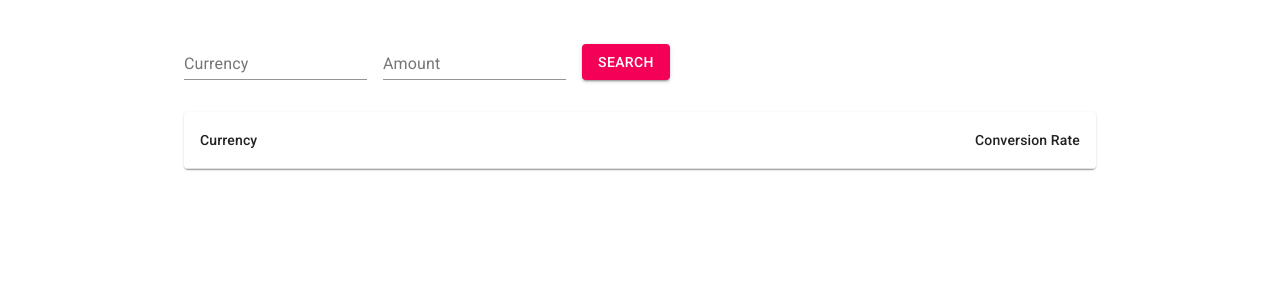
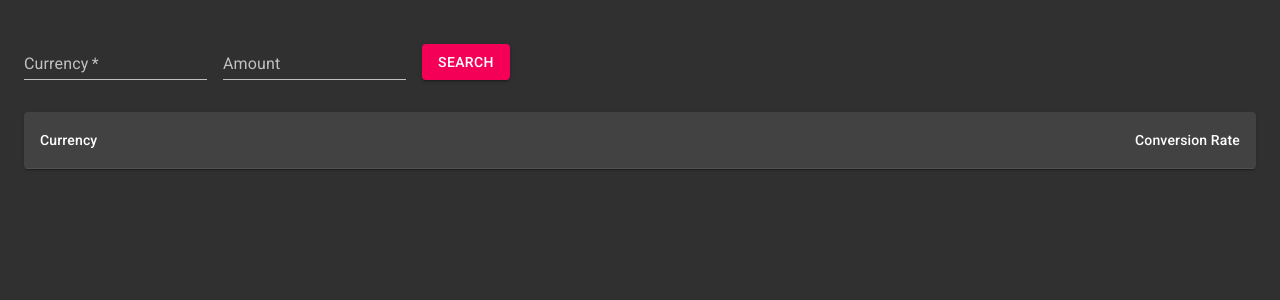
Before and after one commit to AJKilmurray/currency-converter, a React (Create React App) app: page / in a window 1280 px wide. Shown: the top 300 px of the page. Built offline with nearby package versions, Linux system fonts and the light colour scheme.

Commit message:
functionality

```diff
--- a/package.json
+++ b/package.json
@@ -4,6 +4,7 @@
   "private": true,
   "dependencies": {
     "@material-ui/core": "^4.12.3",
+    "@material-ui/icons": "^4.11.2",
     "@testing-library/jest-dom": "^5.14.1",
     "@testing-library/react": "^11.2.7",
     "@testing-library/user-event": "^12.8.3",
--- a/src/App.js
+++ b/src/App.js
@@ -1,12 +1,85 @@
 import Form from "./components/form/Form";
+import OutputTable from "./components/table/OutputTable";
+import { useState } from "react";
 import Container from "@material-ui/core/Container";
 
 function App() {
-  return (
-    <Container maxWidth="md">
-      <Form />
-    </Container>
-  );
+	const [results, setResults] = useState([]);
+
+	const handleSubmit = (event) => {
+		event.preventDefault();
+		// Search Field
+		const inputField = document.getElementById("input");
+
+		if (!inputField.value) {
+			// InputField value is empty
+			emptySearch(inputField);
+		} else if (inputField.value) {
+			// InputField value is not empty (valid)
+			validSearch(inputField);
+		}
+	};
+
+	const emptySearch = (input) => {
+		console.log("test");
+	};
+
+	const validSearch = async (input) => {
+		const value = input.value.toLowerCase();
+		const fetchResult = await fetchSearchData(input, value);
+
+		if (fetchResult.invalidSearch) {
+			searchNotFound(input);
+			return;
+		}
+
+		const amountInput = document.getElementById("amount");
+		let resultOutput = [];
+		for (const [key, value] of Object.entries(fetchResult)) {
+			if (key === value) {
+				return;
+			}
+
+			const amount = amountInput.value ? amountInput.value : 1;
+
+			resultOutput.push({ key, value: value * amount });
+		}
+		setResults(resultOutput);
+	};
+
+	const searchNotFound = (input) => {
+		console.log("hello");
+	};
+
+	const fetchSearchData = async (input, keyword) => {
+		return await fetch(`https://cdn.jsdelivr.net/gh/fawazahmed0/currency-api@1/latest/currencies/${keyword}.json`)
+			.then((res) => {
+				if (!res.ok) {
+					throw new Error(`Status Code: ${res.status}`);
+				}
+				return res.json();
+			})
+			.then((res) => {
+				return res[keyword];
+			})
+			.catch((err) => {
+				console.log(err);
+				return {
+					invalidSearch: true,
+				};
+			});
+	};
+
+	return (
+		<Container maxWidth="lg">
+			<Form submitHandler={handleSubmit} />
+			<OutputTable
+				results={results}
+				currency={document.getElementById("input")}
+				amount={document.getElementById("amount")}
+			/>
+		</Container>
+	);
 }
 
 export default App;
--- a/src/components/form/Form.js
+++ b/src/components/form/Form.js
@@ -1,14 +1,6 @@
-import { useState } from "react";
 import { makeStyles } from "@material-ui/core/styles";
 import Input from "./Input";
 import SearchButton from "./SearchButton";
-import Table from "@material-ui/core/Table";
-import TableBody from "@material-ui/core/TableBody";
-import TableCell from "@material-ui/core/TableCell";
-import TableContainer from "@material-ui/core/TableContainer";
-import TableHead from "@material-ui/core/TableHead";
-import TableRow from "@material-ui/core/TableRow";
-import Paper from "@material-ui/core/Paper";
 
 const useStyles = makeStyles((theme) => ({
 	root: {
@@ -17,104 +9,16 @@ const useStyles = makeStyles((theme) => ({
 			width: "25ch",
 		},
 	},
-  table: {
-    minWidth: 650,
-  },
 }));
 
-function Form() {
+function Form({ submitHandler }) {
 	const classes = useStyles;
-  const [results, setResults] = useState([]);
-
-  const handleSubmit = (event) => {
-    event.preventDefault();
-    // Search Field
-    const inputField = document.getElementById("input");
-
-    if (!inputField.value) {
-      // InputField value is empty
-      emptySearch(inputField);
-    } else if (inputField.value) {
-      // InputField value is not empty (valid)
-      validSearch(inputField);
-    }
-  };
-
-  const emptySearch = (input) => {
-    console.log("test");
-  };
-
-  const validSearch = async (input) => {
-    const value = input.value.toLowerCase();
-    const fetchResult = await fetchSearchData(input, value);
-
-    if (fetchResult.invalidSearch) {
-      searchNotFound(input);
-      return;
-    }
-
-    const amount = document.getElementById("amount");
-    let resultOutput = [];
-    for (const [key, value] of Object.entries(fetchResult)) {
-      if (key === value) {
-        return;
-      }
-
-      resultOutput.push({ key, value: value * amount.value });
-    }
-    setResults(resultOutput);
-  };
-
-  const searchNotFound = (input) => {
-    console.log("hello");
-  };
-
-  const fetchSearchData = async (input, keyword) => {
-    return await fetch(`https://cdn.jsdelivr.net/gh/fawazahmed0/currency-api@1/latest/currencies/${keyword}.json`)
-      .then((res) => {
-        if (!res.ok) {
-          throw new Error(`Status Code: ${res.status}`);
-        }
-
-        return res.json();
-      })
-      .then((res) => {
-        return res[keyword];
-      })
-      .catch((err) => {
-        console.log(err);
-        return {
-          invalidSearch: true,
-        };
-      });
-  };
-
 	return (
 		<>
-      <form className={classes.root} autoComplete="off" noValidate onSubmit={handleSubmit}>
+			<form className={classes.root} autoComplete="off" noValidate onSubmit={submitHandler}>
 				<Input />
 				<SearchButton />
 			</form>
-      <TableContainer component={Paper}>
-        <Table className={classes.table} aria-label="Currency Conversion Table">
-          <TableHead>
-            <TableRow>
-              <TableCell>Currency</TableCell>
-              <TableCell align="right">Conversion Rate</TableCell>
-            </TableRow>
-          </TableHead>
-          <TableBody>
-            {results.map((result) => (
-              <TableRow key={result.key}>
-                <TableCell component="th" scope="row">
-                  {result.key.toUpperCase()}
-                </TableCell>
-                <TableCell align="right">{result.value.toFixed(2)}</TableCell>
-              </TableRow>
-            ))}
-          </TableBody>
-        </Table>
-      </TableContainer>
 		</>
 	);
 }
--- a/src/components/form/Input.js
+++ b/src/components/form/Input.js
@@ -1,12 +1,12 @@
 import TextField from "@material-ui/core/TextField";
 
 function Input() {
-  return (
-    <>
-      <TextField id="input" label="Currency" />
-      <TextField id="amount" label="Amount" />
-    </>
-  );
+	return (
+		<>
+			<TextField id="input" label="Currency" required />
+			<TextField id="amount" label="Amount" type="number" />
+		</>
+	);
 }
 
 export default Input;
--- /dev/null
+++ b/src/components/table/OutputTable.js
@@ -0,0 +1,49 @@
+import Table from "@material-ui/core/Table";
+import TableBody from "@material-ui/core/TableBody";
+import TableCell from "@material-ui/core/TableCell";
+import TableContainer from "@material-ui/core/TableContainer";
+import TableHead from "@material-ui/core/TableHead";
+import TableRow from "@material-ui/core/TableRow";
+import Paper from "@material-ui/core/Paper";
+import { makeStyles } from "@material-ui/core";
+import ArrowForwardIcon from "@material-ui/icons/ArrowForward";
+
+const useStyles = makeStyles(() => ({
+	table: {
+		table: {
+			minWidth: 650,
+		},
+	},
+}));
+
+function OutputTable({ results, currency, amount }) {
+	const classes = useStyles;
+
+	return (
+		<TableContainer component={Paper}>
+			<Table className={classes.table} id="table" aria-label="Currency Conversion Table">
+				<TableHead>
+					<TableRow>
+						<TableCell>Currency</TableCell>
+						<TableCell align="right">Conversion Rate</TableCell>
+					</TableRow>
+				</TableHead>
+				<TableBody>
+					{results.map((result) => (
+						<TableRow key={result.key}>
+							<TableCell component="th" scope="row">
+								{result.key.toUpperCase()}
+							</TableCell>
+							<TableCell align="right" className="conversion">
+								{amount.value} {currency.value.toUpperCase()} <ArrowForwardIcon color="error" />{" "}
+								{result.value.toFixed(2)} {result.key.toUpperCase()}
+							</TableCell>
+						</TableRow>
+					))}
+				</TableBody>
+			</Table>
+		</TableContainer>
+	);
+}
+
+export default OutputTable;
--- a/src/index.css
+++ b/src/index.css
@@ -13,3 +13,17 @@ form {
 	column-gap: 1rem;
 	margin: 2rem 0;
 }
+
+.conversion {
+	display: flex !important;
+	align-items: center !important;
+	column-gap: 0.5rem;
+}
+
+@media screen and (max-width: 340px) {
+	#table thead,
+	#table tbody td,
+	#table tbody th {
+		font-size: 12px !important;
+	}
+}
--- a/src/index.js
+++ b/src/index.js
@@ -2,10 +2,19 @@ import React from "react";
 import ReactDOM from "react-dom";
 import "./index.css";
 import App from "./App";
+import { ThemeProvider, createTheme } from "@material-ui/core/styles";
+import CssBaseline from "@material-ui/core/CssBaseline";
+
+const theme = createTheme({
+	palette: {
+		type: "dark",
+	},
+});
 
 ReactDOM.render(
-  <React.StrictMode>
-    <App />
-  </React.StrictMode>,
-  document.getElementById("root")
+	<ThemeProvider theme={theme}>
+		<CssBaseline />
+		<App />
+	</ThemeProvider>,
+	document.getElementById("root")
 );
```
Also changed, not shown: 1 other file (tests, documents, lock files or other folders). Lines whose indentation alone changed are shown as unchanged.
